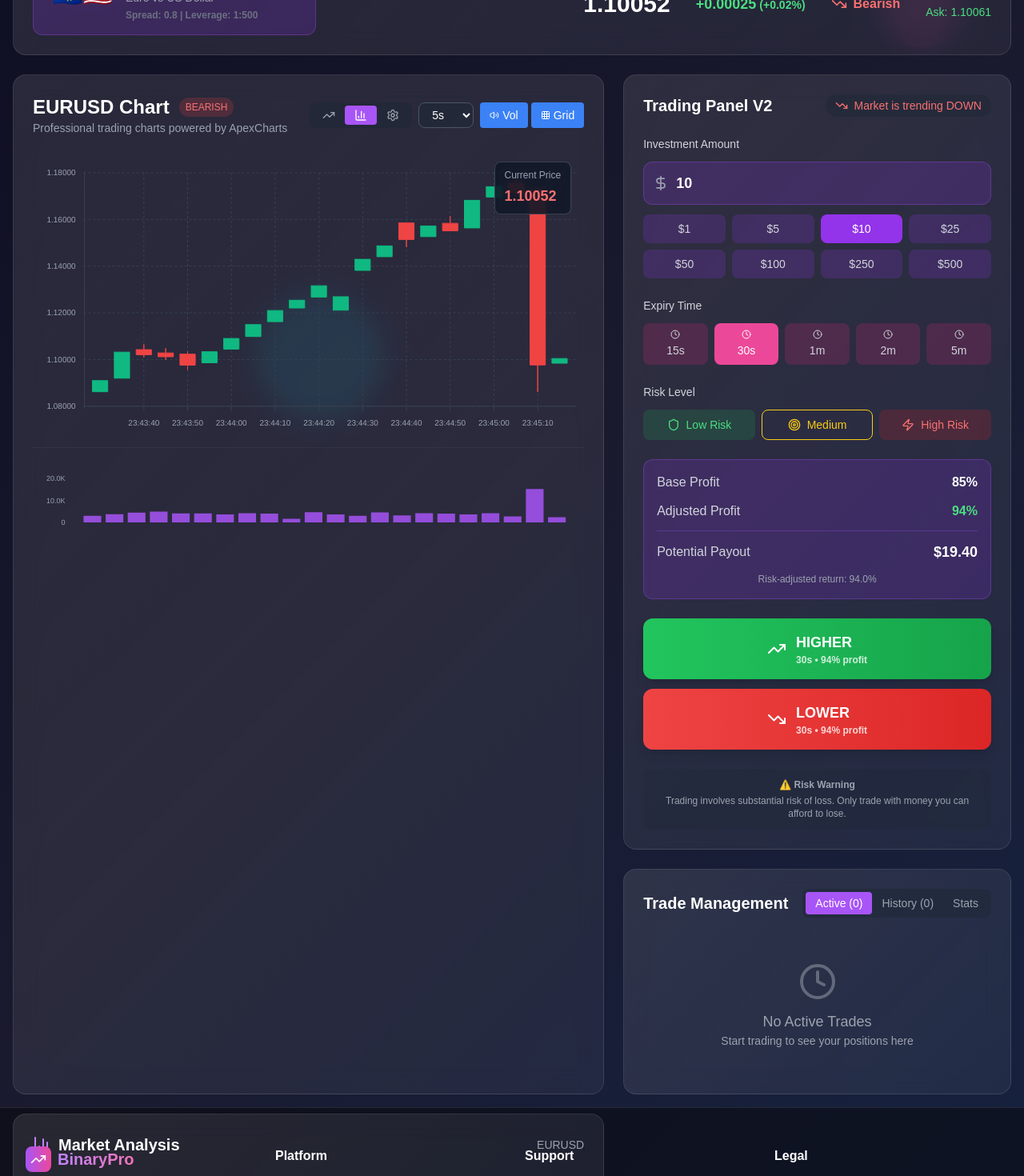
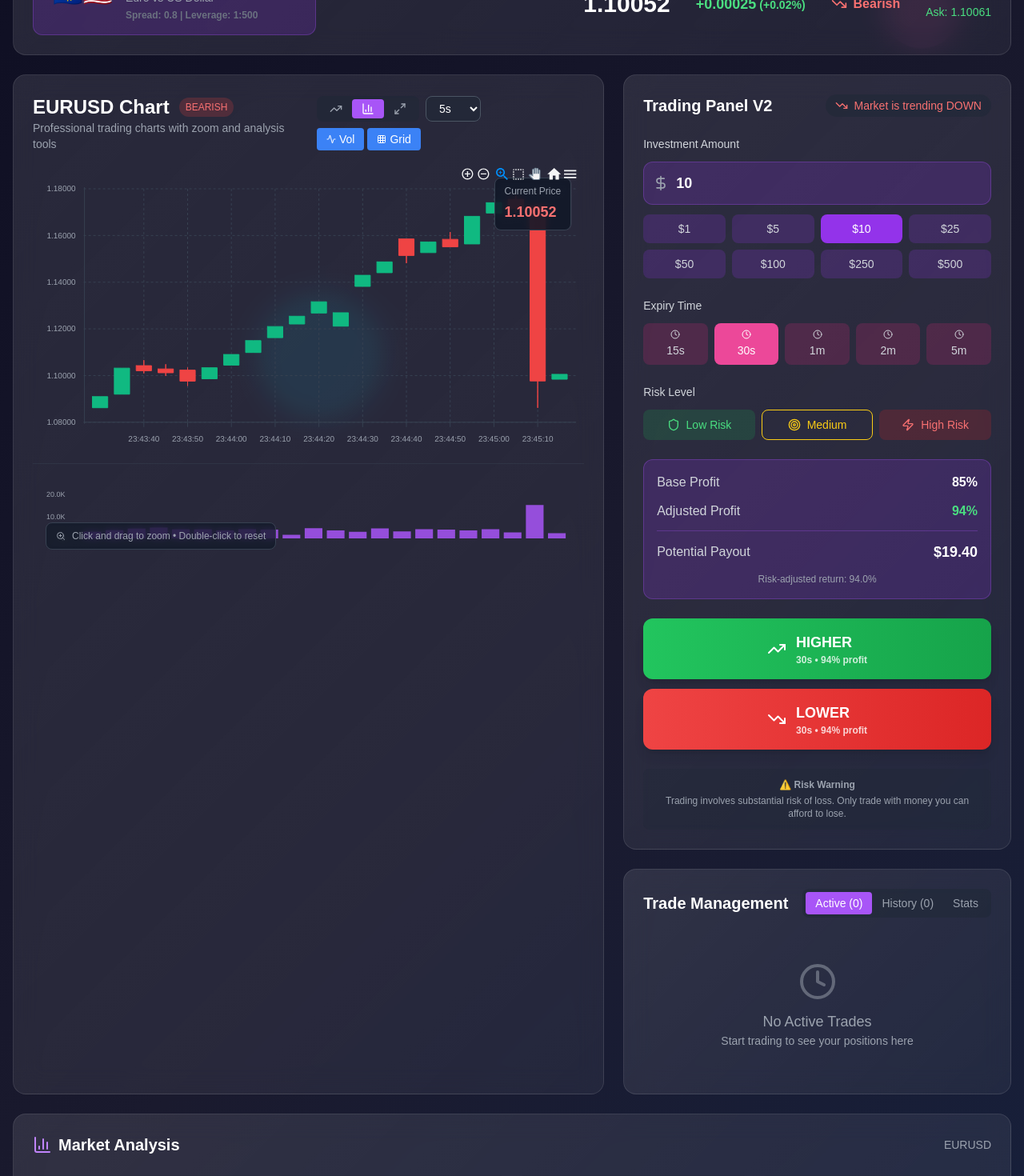
Before and after one commit to DiegoRodriguez93/binary-platform, a Next.js app: page /trade-v2 in a window 1280 px wide. Shown: the part 180-1650 px from the top of the page at 80% size. Built offline with nearby package versions, Linux system fonts and the light colour scheme.

Commit message:
Fix TradingChartV3 volume icon, chart types, zoom and layout

```diff
--- a/src/components/TradeV2/TradeV2.tsx
+++ b/src/components/TradeV2/TradeV2.tsx
@@ -459,14 +459,6 @@ const TradeV2 = () => {
                             onTimeFrameChange={setTimeFrame}
                             marketTrend={marketTrend}
                         />
-
-                        {/* Market Analysis */}
-                        <MarketAnalysisV2
-                            symbol={selectedSymbol}
-                            candlestickData={candlestickData}
-                            marketTrend={marketTrend}
-                            currentPrice={currentPrice}
-                        />
                     </div>
 
                     {/* Trading Panel and History */}
@@ -490,6 +482,16 @@ const TradeV2 = () => {
                     </div>
                 </div>
 
+                {/* Market Analysis moved to bottom */}
+                <div className="mt-6">
+                    <MarketAnalysisV2
+                        symbol={selectedSymbol}
+                        candlestickData={candlestickData}
+                        marketTrend={marketTrend}
+                        currentPrice={currentPrice}
+                    />
+                </div>
+
                 {/* Enhanced Timer */}
                 {isDealing && dealTimeLeft > 0 && (
                     <DealTimerV2
--- a/src/components/TradeV2/TradingChartV3.tsx
+++ b/src/components/TradeV2/TradingChartV3.tsx
@@ -1,7 +1,7 @@
 "use client"
 import React, { useState, useEffect, useMemo } from 'react';
 import dynamic from 'next/dynamic';
-import { BarChart3, TrendingUp, Volume2, Grid3X3, Crosshair, Settings } from 'lucide-react';
+import { BarChart3, TrendingUp, Activity, Grid3X3, ZoomIn, Settings, Maximize2 } from 'lucide-react';
 import { PriceDataV2, CandlestickDataV2, ActiveTradeV2 } from './TradeV2';
 
 // Dynamically import ApexCharts to avoid SSR issues
@@ -92,6 +92,15 @@ const TradingChartV3: React.FC<TradingChartV3Props> = ({
         }];
     }, [candlestickData, priceData, showVolume, chartType]);
 
+    // Get current series based on chart type
+    const getCurrentSeries = () => {
+        if (chartType === 'candlestick') {
+            return candlestickSeries;
+        } else {
+            return lineSeries;
+        }
+    };
+
     // ApexCharts options
     const chartOptions = useMemo(() => {
         const baseOptions = {
@@ -100,12 +109,47 @@ const TradingChartV3: React.FC<TradingChartV3Props> = ({
                 height: showVolume ? 350 : 450,
                 background: 'transparent',
                 toolbar: {
-                    show: false
+                    show: true,
+                    tools: {
+                        download: true,
+                        selection: true,
+                        zoom: true,
+                        zoomin: true,
+                        zoomout: true,
+                        pan: true,
+                        reset: true
+                    },
+                    autoSelected: 'zoom'
                 },
                 zoom: {
                     enabled: true,
                     type: 'x' as const,
-                    autoScaleYaxis: true
+                    autoScaleYaxis: true,
+                    zoomedArea: {
+                        fill: {
+                            color: '#a855f7',
+                            opacity: 0.4
+                        },
+                        stroke: {
+                            color: '#a855f7',
+                            opacity: 0.8,
+                            width: 1
+                        }
+                    }
+                },
+                selection: {
+                    enabled: true,
+                    type: 'x',
+                    fill: {
+                        color: '#a855f7',
+                        opacity: 0.1
+                    },
+                    stroke: {
+                        width: 1,
+                        dashArray: 3,
+                        color: '#a855f7',
+                        opacity: 0.4
+                    }
                 },
                 animations: {
                     enabled: true,
@@ -206,21 +250,21 @@ const TradingChartV3: React.FC<TradingChartV3Props> = ({
                 show: false
             },
             stroke: {
-                width: chartType === 'line' ? 2 : chartType === 'area' ? 2 : 1,
-                curve: 'smooth' as const
+                width: chartType === 'line' ? 3 : chartType === 'area' ? 2 : 1,
+                curve: chartType === 'line' || chartType === 'area' ? 'smooth' : 'straight'
             },
             fill: {
                 type: chartType === 'area' ? 'gradient' : 'solid',
                 gradient: chartType === 'area' ? {
                     shadeIntensity: 1,
-                    opacityFrom: 0.6,
+                    opacityFrom: 0.7,
                     opacityTo: 0.1,
                     stops: [0, 100],
                     colorStops: [
                         {
                             offset: 0,
                             color: '#a855f7',
-                            opacity: 0.6
+                            opacity: 0.7
                         },
                         {
                             offset: 100,
@@ -335,7 +379,7 @@ const TradingChartV3: React.FC<TradingChartV3Props> = ({
                 formatter: (value: number) => value.toLocaleString()
             }
         },
-        colors: ['rgba(168, 85, 247, 0.6)']
+        colors: ['rgba(168, 85, 247, 0.4)'] // Reduced opacity from 0.6 to 0.4
     }), []);
 
     const getTrendColor = () => {
@@ -362,7 +406,7 @@ const TradingChartV3: React.FC<TradingChartV3Props> = ({
                                 {marketTrend.toUpperCase()}
                             </span>
                         </h3>
-                        <div className="text-sm text-gray-400">Professional trading charts powered by ApexCharts</div>
+                        <div className="text-sm text-gray-400">Professional trading charts with zoom and analysis tools</div>
                     </div>
 
                     {/* Enhanced Controls */}
@@ -388,7 +432,7 @@ const TradingChartV3: React.FC<TradingChartV3Props> = ({
                                 className={`px-3 py-1 rounded transition-all ${chartType === 'area' ? 'bg-purple-500 text-white' : 'text-gray-400 hover:text-white'}`}
                                 title="Area Chart"
                             >
-                                <Settings className="w-4 h-4" />
+                                <Maximize2 className="w-4 h-4" />
                             </button>
                         </div>
 
@@ -412,7 +456,7 @@ const TradingChartV3: React.FC<TradingChartV3Props> = ({
                                 className={`px-3 py-1 rounded text-sm transition-all flex items-center gap-1 ${showVolume ? 'bg-blue-500 text-white' : 'bg-gray-700 text-gray-300 hover:text-white'}`}
                                 title="Toggle Volume"
                             >
-                                <Volume2 className="w-3 h-3" />
+                                <Activity className="w-3 h-3" />
                                 Vol
                             </button>
                             <button
@@ -446,7 +490,7 @@ const TradingChartV3: React.FC<TradingChartV3Props> = ({
                         {isMounted && (
                             <Chart
                                 options={chartOptions}
-                                series={chartType === 'candlestick' ? candlestickSeries : lineSeries}
+                                series={getCurrentSeries()}
                                 type={chartType === 'candlestick' ? 'candlestick' : chartType === 'area' ? 'area' : 'line'}
                                 height={showVolume ? 350 : 450}
                             />
@@ -486,6 +530,14 @@ const TradingChartV3: React.FC<TradingChartV3Props> = ({
                              currentPrice.toFixed(2)}
                         </div>
                     </div>
+
+                    {/* Zoom Instructions */}
+                    <div className="absolute bottom-4 left-4 bg-gray-900/80 backdrop-blur-sm rounded-lg px-3 py-2 border border-gray-700">
+                        <div className="flex items-center gap-2 text-xs text-gray-400">
+                            <ZoomIn className="w-3 h-3" />
+                            <span>Click and drag to zoom • Double-click to reset</span>
+                        </div>
+                    </div>
                 </div>
             </div>
         </div>
```
